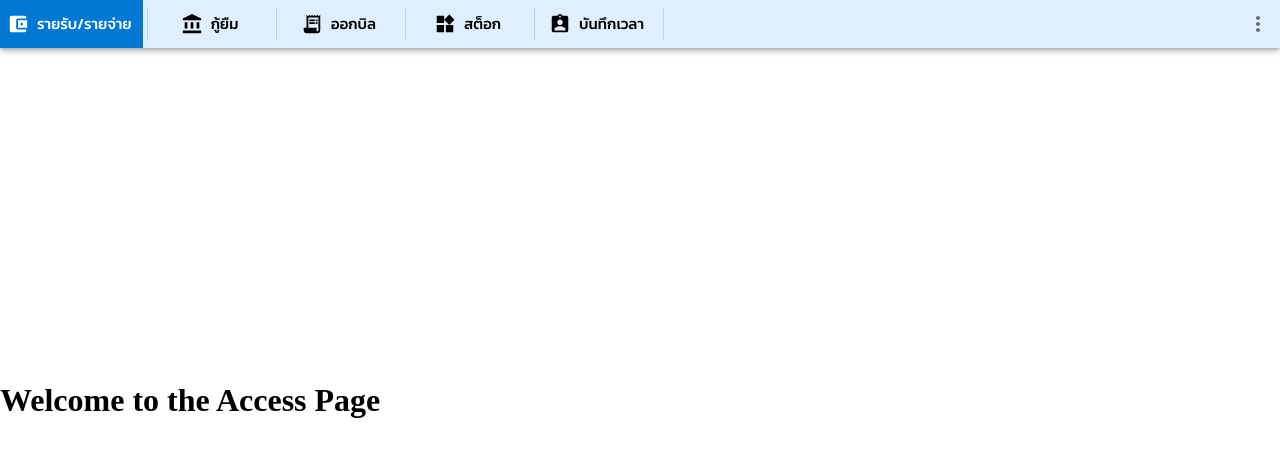
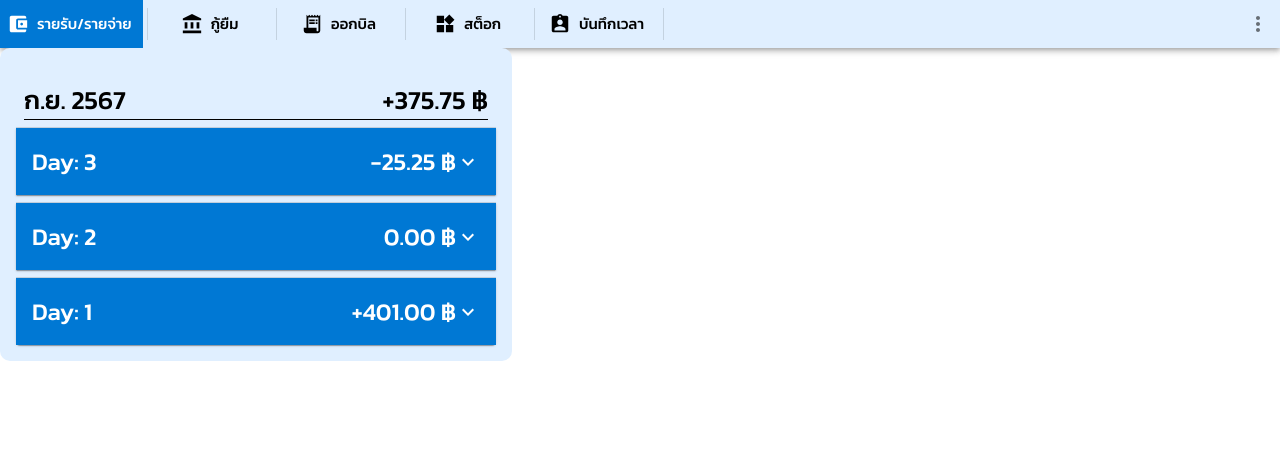
Before and after one commit to NuttaScholar/SmartBiz, a React (Vite) app: page / in a window 1280 px wide. Both pictures are taken after a click on the button "รายรับ/รายจ่าย". Shown: the top 456 px of the page. Built offline with nearby package versions, Linux system fonts and the light colour scheme.

Commit message:
Create MonthlyTotalList component

```diff
--- /dev/null
+++ b/src/component/Atoms/Text_ThaiMonth.tsx
@@ -0,0 +1,28 @@
+import React from "react";
+import { SxProps, Theme, Typography } from "@mui/material";
+
+/**************************************************** */
+//  Style
+/**************************************************** */
+
+/**************************************************** */
+//  Interface
+/**************************************************** */
+interface myProps {
+  value: Date;
+  showYear?: boolean;
+  sx?: SxProps<Theme>;
+}
+/**************************************************** */
+//  Component
+/**************************************************** */
+const Text_ThaiMonth: React.FC<myProps> = (props) => {
+  const thaiMonth = new Intl.DateTimeFormat("th-TH", {
+    month: "short",
+    ...(props.showYear && { year: "numeric" }),
+  }).format(props.value);
+
+  return <Typography sx={props.sx}>{thaiMonth}</Typography>;
+};
+
+export default Text_ThaiMonth;
--- a/src/component/Molecules/DailyTotal.tsx
+++ b/src/component/Molecules/DailyTotal.tsx
@@ -24,17 +24,11 @@ const textp: React.CSSProperties = {
   padding: 0,
 };
 /**************************************************** */
-//  Type
-/**************************************************** */
-export type dailyTotal_t = {
-  day: number;
-  money: number;
-};
-/**************************************************** */
 //  Interface
 /**************************************************** */
 interface myProps {
-  value: dailyTotal_t;
+  day: number;
+  money: number;
 }
 /**************************************************** */
 //  Component
@@ -54,9 +48,9 @@ const DailyTotal: React.FC<myProps> = (props) => {
       id="panel1-header"
     >
       <Typography sx={{ ...textp, flexGrow: 1 }}>
-        Day: {props.value.day}
+        Day: {props.day}
       </Typography>
-      <Text_Money sx={textp} value={props.value.money} />
+      <Text_Money sx={textp} value={props.money} />
     </AccordionSummary>
   );
 };
--- a/src/component/Molecules/DailyTotalList.tsx
+++ b/src/component/Molecules/DailyTotalList.tsx
@@ -20,6 +20,18 @@ export type DailyTotal_t = {
   transactions?: transactionDetail_t[] | null;
 }
 /**************************************************** */
+//  Function
+/**************************************************** */
+export function sumDailyTotal(val: DailyTotal_t): number {
+  const totalMoney = val.transactions?.reduce((sum, transaction) => {
+    return transaction.type === transactionType_e.income ||
+      transaction.type === transactionType_e.lone
+      ? sum + transaction.money
+      : sum - transaction.money;
+  }, 0);
+  return totalMoney || 0;
+}
+/**************************************************** */
 //  Interface
 /**************************************************** */
 interface DailyTotalListProps {
@@ -33,16 +45,14 @@ interface DailyTotalListProps {
 const DailyTotalList: React.FC<DailyTotalListProps> = (Props) => {
   /* Local Variable */
   const { transactions, date } = Props.value;
-  const totalMoney = transactions?.reduce((sum, transaction) => {
-    return transaction.type === transactionType_e.income || transaction.type === transactionType_e.lone ? sum + transaction.money : sum - transaction.money;
-  }, 0);
+  const totalMoney = sumDailyTotal(Props.value)
   const dateNumber = date.getDate();
   /* Return */
   return (
     <Accordion
       sx={AccordionBox}
     >
-      <DailyTotal value={{ day: dateNumber, money: totalMoney || 0 }} />
+      <DailyTotal day={dateNumber} money = {totalMoney || 0}  />
 
       {transactions?.map((transaction, index) => (
         <TransactionDetail
--- a/src/component/Organisms/AppBar_c.tsx
+++ b/src/component/Organisms/AppBar_c.tsx
@@ -77,7 +77,7 @@ const AppBar_c: React.FC<myProps> = (props) => {
     menuList_AppBar = pagesList_cashier;
   }
   return (
-    <AppBar color="secondary" position="fixed">
+    <AppBar color="secondary" position="static">
       <Toolbar variant="dense" disableGutters>
         <AppBar_Mobile menuList={menuList_AppBar} value={index} onClick={handleAppBar} />
         <AppBar_PC menuList={menuList_AppBar} value={index} onClick={handleAppBar} />
--- /dev/null
+++ b/src/component/Organisms/MonthlyTotalList.tsx
@@ -0,0 +1,66 @@
+import React from "react";
+import { Box, Divider, SxProps, Theme} from "@mui/material";
+import Text_ThaiMonth from "../Atoms/Text_ThaiMonth";
+import Text_Money from "../Atoms/Text_Money";
+import DailyTotalList, { DailyTotal_t, sumDailyTotal } from "../Molecules/DailyTotalList";
+import { DailyMoneyList } from "../../dataSet/DataMoney";
+
+/**************************************************** */
+//  Style
+/**************************************************** */
+const field: SxProps<Theme> = {
+  maxWidth: "480px",
+  minWidth: "300px",
+  width: "100%",
+  bgcolor: "secondary.main",
+  color: "secondary.contrastText",
+  display: "flex",
+  flexDirection: "column",
+  padding: "32px 16px 16px 16px",
+  borderRadius: "10px",
+  gap: "8px",
+};
+const date_st: SxProps<Theme> = {
+  fontSize: "26px",
+  fontWeight: 500,
+};
+/**************************************************** */
+//  Type
+/**************************************************** */
+export type monthlyTotal_t = {
+  date: Date;
+  money: number;
+};
+/**************************************************** */
+//  Interface
+/**************************************************** */
+interface myProps {
+  value: DailyTotal_t[];
+}
+/**************************************************** */
+//  Component
+/**************************************************** */
+const MonthlyTotalList: React.FC<myProps> = (props) => {
+  const buff = props.value.reduce((sum, item) => sum + sumDailyTotal(item), 0);
+
+  return (
+    <Box sx={field}>
+      <Box sx={{ px: "8px" }}>
+        <Box sx={{ display: "flex" }}>
+          <Text_ThaiMonth
+            sx={{ flexGrow: 1, ...date_st }}
+            value={props.value[0].date}
+            showYear
+          />
+          <Text_Money sx={date_st} value={buff} />
+        </Box>
+        <Divider color="black" />
+      </Box>
+      {DailyMoneyList.map((val, index) => (
+        <DailyTotalList value={val} key={index} />
+      ))}
+    </Box>
+  );
+};
+
+export default MonthlyTotalList;
--- a/src/dataSet/DataMoney.tsx
+++ b/src/dataSet/DataMoney.tsx
@@ -27,18 +27,18 @@ export const moneyPerMonthData: moneyPerMonth[] = [
 
 export const DailyMoneyList: DailyTotal_t[] = [
   {
-        date: new Date(2024, 7, 3),
+    date: new Date(2024, 8, 3),
     transactions: [
       {
         id: 1,
-                money: 200.50,
+        money: 200.5,
         type: transactionType_e.income,
         topic: "Part time",
         description: null,
       },
       {
         id: 2,
-                money: 100.00,
+        money: 100.0,
         type: transactionType_e.expenses,
         topic: "Eating",
         description: "Buying drinks and food dinner.",
@@ -49,31 +49,45 @@ export const DailyMoneyList: DailyTotal_t[] = [
         type: transactionType_e.expenses,
         topic: "Hobby",
         description: "Buying toys.",
-            }
-        ]
+      },
+    ],
   },
   {
     date: new Date(2024, 8, 2),
     transactions: [
       {
         id: 4,
-                money: 200.50,
+        money: 200.5,
         type: transactionType_e.lone,
         topic: "ยืมเงิน",
         description: null,
       },
       {
         id: 4,
-                money: 200.50,
+        money: 200.5,
         type: transactionType_e.lend,
         topic: "ให้ยืมเงิน",
         description: null,
       },
-        ]
+    ],
   },
   {
-        date: new Date(2024, 10, 1),
-        transactions: null
+    date: new Date(2024, 8, 1),
+    transactions: [
+      {
+        id: 4,
+        money: 200.5,
+        type: transactionType_e.lone,
+        topic: "ยืมเงิน",
+        description: null,
       },
-
+      {
+        id: 4,
+        money: 200.5,
+        type: transactionType_e.lone,
+        topic: "ยืมเงิน",
+        description: null,
+      },
+    ],
+  },
 ];
--- a/src/index.css
+++ b/src/index.css
@@ -1,7 +1,6 @@
 body {
   margin: 0;
   display: flex;
-  place-items: center;
   min-width: 320px;
   min-height: 100vh;
 }
--- a/src/page/Access.tsx
+++ b/src/page/Access.tsx
@@ -1,6 +1,8 @@
 import AppBar_c, { pageApp_e } from "../component/Organisms/AppBar_c";
 import { useNavigate } from "react-router-dom";
 import { gotoPage } from "../function/Rounting";
+import { DailyMoneyList } from "../dataSet/DataMoney";
+import MonthlyTotalList from "../component/Organisms/MonthlyTotalList";
 
 const Page_Access: React.FC = () => {
   const navigate = useNavigate();
@@ -10,7 +12,8 @@ const Page_Access: React.FC = () => {
   return (
     <>
       <AppBar_c role="admin" page={pageApp_e.access} onClick={handleOnClick} />
-      <h1>Welcome to the Access Page</h1>
+      <MonthlyTotalList value={DailyMoneyList}/>
+
     </>
   );
 };
```
Lines whose indentation alone changed are shown as unchanged.
